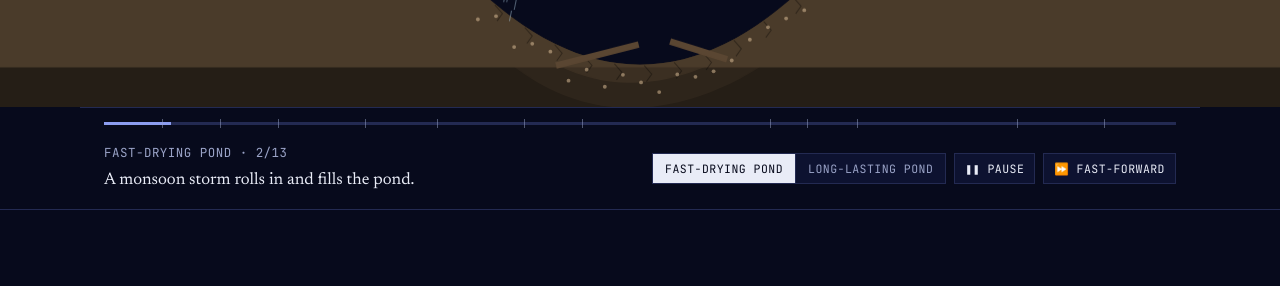
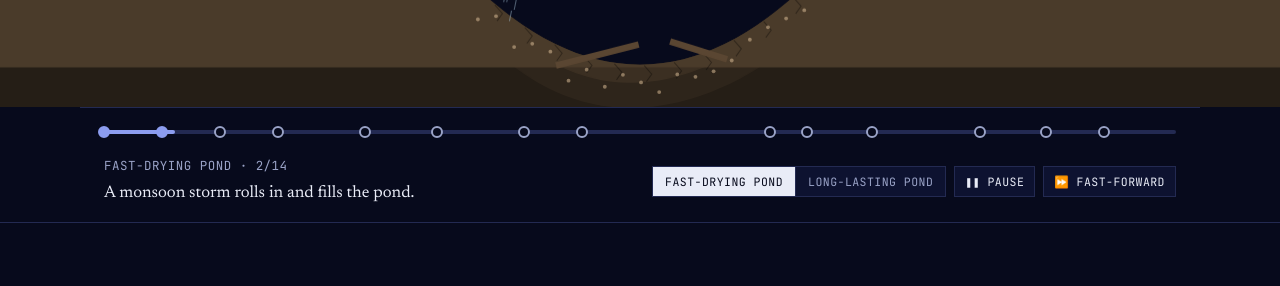
Before and after one commit to JonahKotzen/JonahKotzen.github.io, a plain HTML site: page index.html in a window 1280 px wide. Shown: the part 1920-2206 px from the top of the page. Drawn offline with nearby package versions, Linux system fonts and the light colour scheme; animation ran at ten frames a second.

Commit message:
Pond: truer endings, scrubbable timeline, smoother captions (#23)
- Fast-drying pond: both carnivore pairs metamorphose and leave while there's still water; omnivores crowd into the last puddle and only die once it's gone
- Long-lasting pond: carnivores waste away gradually (thinner, paler, ribs, slower, listless near the surface) and die in the water; omnivores walk out
- Timeline: a dot for every event; click a dot to jump, drag the bar to scrub, arrow keys step between events
- Captions crossfade smoothly with no flicker or layout jump

```diff
--- a/index.html
+++ b/index.html
@@ -160,9 +160,17 @@ header.hero{position:relative;overflow:hidden;border-bottom:1px solid var(--line
 .pond canvas{display:block;width:100%;height:auto;aspect-ratio:1200/440}
 .pond-progress{grid-column:1/-1;height:3px;background:var(--line);position:relative;overflow:hidden;flex-basis:100%}
 .pond-progress i{position:absolute;left:0;top:0;bottom:0;width:0;background:var(--accent);transition:width .25s linear}
-.pond-progress{overflow:visible;margin-bottom:6px}
-.pond-progress b{position:absolute;top:-3px;width:1px;height:9px;background:var(--muted);opacity:.5}
-.pond-cap{transition:opacity .22s ease}
+.pond-progress{overflow:visible;margin:8px 0 10px;height:4px;border-radius:4px;cursor:pointer;touch-action:none}
+.pond-progress::before{content:"";position:absolute;left:0;right:0;top:-12px;bottom:-12px}
+.pond-progress i{border-radius:4px;transition:none}
+.pond-progress:focus-visible{outline:2px solid var(--accent);outline-offset:8px}
+.pond-progress .mk{position:absolute;top:50%;width:12px;height:12px;margin:-6px 0 0 -6px;padding:0;border-radius:50%;border:2px solid var(--muted);background:var(--bg);cursor:pointer;transition:transform .2s,border-color .2s,background .2s}
+.pond-progress .mk::after{content:"";position:absolute;inset:-8px}
+.pond-progress .mk.past{border-color:var(--accent);background:var(--accent)}
+.pond-progress .mk:hover,.pond-progress .mk:focus-visible{transform:scale(1.4);border-color:var(--ink)}
+.pond-cap{display:grid}
+.pond-cap span{grid-area:1/1;opacity:0;transform:translateY(6px);transition:opacity .5s ease,transform .5s ease}
+.pond-cap span.on{opacity:1;transform:none}
 .seg{display:inline-flex;border:1px solid var(--line);background:var(--paper)}
 .seg button{font-family:var(--mono);font-size:.72rem;letter-spacing:.04em;text-transform:uppercase;border:0;background:transparent;color:var(--muted);padding:7px 12px;cursor:pointer;transition:background .2s,color .2s}
 .seg button+button{border-left:1px solid var(--line)}
@@ -429,7 +437,7 @@ footer .fine{flex-basis:100%;font-family:var(--mono);font-size:.7rem;color:var(-
     <p class="pond-toast" role="status" aria-live="polite"></p>
   </div>
   <div class="pond-bar wrap">
-    <div class="pond-progress" aria-hidden="true"><i></i></div>
+    <div class="pond-progress" tabindex="0" role="group" aria-label="Story timeline: drag to scrub, click a marker to jump, or use the arrow keys"><i></i></div>
     <p class="pond-story"><span class="pond-step mono"></span><span class="pond-cap" aria-live="polite"></span></p>
     <div class="ctrls">
       <div class="seg" role="group" aria-label="Choose an ending">
--- a/pond.js
+++ b/pond.js
@@ -40,13 +40,15 @@
              [33, 'Tadpoles that eat shrimp turn carnivore; tadpoles that graze algae turn omnivore.']],
     dry: [[46, 'No more rain. The pond dries fast.'],
           [48.5, 'Carnivores develop faster: legs, then out onto the shore as the tail is reabsorbed.'],
-          [52, 'The slower omnivores are still tadpoles, and they get stranded as the water disappears.'],
-          [63, 'The pond is gone. Only the carnivores made it out.'],
+          [53, 'The slower omnivores are still tadpoles, crowding into the last of the water.'],
+          [60.5, 'The last water disappears, and the omnivores are stranded.'],
+          [65, 'The pond is gone. Only the carnivores made it out.'],
           [69, 'Fast-drying ponds favor carnivores.']],
     wet: [[40, 'This pond had few shrimp, and they are gone as the water shrinks.'],
           [46, 'A second storm floods the pond even higher.'],
-          [50, 'With no shrimp left, the carnivores starve. The omnivores keep grazing.'],
-          [61, 'In a long-lasting pond, the omnivores develop and walk out.'],
+          [50, 'With no shrimp left, the carnivores slowly waste away. The omnivores keep grazing.'],
+          [57, 'The starving carnivores die in the water while the omnivores grow legs.'],
+          [62, 'In a long-lasting pond, the omnivores develop and walk out.'],
           [71, 'Long-lasting ponds favor omnivores.']]
   };
   const ENDT = { dry: 74, wet: 76 };
@@ -138,10 +140,13 @@
   function slot(t, list) { // every swimming tadpole gets its own evenly spaced x across the water that's left
     const n = list.length, idx = list.indexOf(t);
     const q = (sd) => tads.filter(o => o.side === sd && (o.state === 'meta' || o.state === 'emerge')).length; // leave room for metamorphs queuing at each shore
-    const xl = Math.max(edge(-1) + 70 + 52 * q(-1), 360), xr = Math.min(edge(1) - 70 - 52 * q(1), 840), x = n ? lerp(xl, Math.max(xl, xr), (idx + 0.5) / n) : 600;
-    const y = t.role === 'carn' ? lerp(wl + 26, floor(x) - 30, 0.3) : floor(x) - 20;
-    return { x, y: Math.max(wl + 18, y) };
+    let xl = Math.max(edge(-1) + 70 + 52 * q(-1), 360), xr = Math.min(edge(1) - 70 - 52 * q(1), 840);
+    if (xr - xl < 38 * n) { xl = Math.min(575, edge(-1) + 14); xr = Math.max(625, edge(1) - 14); }   // shrinking puddle: crowd in, slightly staggered
+    const x = n ? lerp(xl, Math.max(xl, xr), (idx + 0.5) / n) : 600;
+    const y = t.role === 'carn' ? lerp(wl + 26, floor(x) - 30, 0.3) : floor(x) - 20 - (idx % 2) * 8;
+    return { x, y: Math.min(Math.max(wl + 10, y), floor(x) - 6) };
   }
+  const starveOf = (t) => { if (scen !== 'wet' || t.role !== 'carn') return 0; const r = t.i < 4 ? Math.floor(t.i / 2) : 3 - Math.floor(t.i / 2); return win(T, 47 + r * 1.2, 59 + r * 1.6); };
   const size = (t) => (8 + 12 * win(T, 29, 44)) * (0.85 + 0.35 * t.c);
   const mouth = (t) => { const s = size(t); return { x: t.x + Math.sign(t.fs) * s, y: t.y + s * lerp(0.45, 0.22, t.c) }; };
 
@@ -150,15 +155,15 @@
     if (t.state === 'egg') { if (T > 29 + t.i * 0.25) { const e = eggs[t.i * 6]; t.state = 'swim'; t.x = e.x; t.y = floor(e.x) - e.dy; } else return; }
     t.c = t.role === 'carn' ? lerp(0.45, 1, win(T, 33, 44)) : lerp(0.45, 0.05, win(T, 33, 44));
     const rank = t.i < 4 ? Math.floor(t.i / 2) : 3 - Math.floor(t.i / 2), o = rank * (t.role === 'carn' ? 2.2 : 3); // animals nearest the shore go first // each animal on its own schedule
-    t.dev = dry ? (t.role === 'carn' ? win(T, 40 + o, 50 + o) : 0.5 * win(T, 41, 64)) : (t.role === 'carn' ? 0.4 * win(T, 41, 51) : win(T, 48 + o, 59 + o));
-    const starve = !dry && t.role === 'carn' ? win(T, 50, 56) : 0;
+    t.dev = dry ? (t.role === 'carn' ? win(T, 38 + o * 0.9, 47 + o * 0.9) : 0.5 * win(T, 41, 64)) : (t.role === 'carn' ? 0.4 * win(T, 41, 51) : win(T, 48 + o, 59 + o));
+    const starve = starveOf(t);
     const px = t.x, py = t.y;
     if (t.state === 'swim') {
       const sl = slot(t, row), gap = (edge(1) - edge(-1) - 110) / Math.max(1, row.length), sweep = Math.min(16, gap * 0.15) * (1 - starve);
       let tx = sl.x + Math.sin(clock * 0.55 + t.ph) * sweep, ty = sl.y + Math.sin(clock * 1.1 + t.ph) * 3;
-      if (starve) ty = lerp(ty, floor(tx) - 70, starve); // weakening carnivores sag; they sink the rest of the way once dead
-      const nx = damp(t.x, tx, 1.6, dt), ny = damp(t.y, ty, 1.6, dt), vx = nx - t.x;
-      if (Math.abs(vx) > 0.04 * 60 * dt) t.face = vx > 0 ? 1 : -1;
+      if (starve) { tx = lerp(tx, 600 + (tx - 600) * 0.85, starve); ty = lerp(ty, wl + 20, starve); } // weak, starving carnivores drift listlessly near the surface; they sink once dead // weakening carnivores sag; they sink the rest of the way once dead
+      const sp = 1.6 * (1 - 0.7 * starve), nx = damp(t.x, tx, sp, dt), ny = damp(t.y, ty, sp, dt), vx = nx - t.x;
+      if (starve < 0.15 && Math.abs(vx) > 0.04 * 60 * dt) t.face = vx > 0 ? 1 : -1;   // weak starving carnivores stop turning around
       t.gape = 0;
       if (t.role === 'carn') shrimp.forEach(sh => { if (sh.by === t && sh.alive && T > sh.eatAt - 1.4) { t.face = sh.x > t.x ? 1 : -1; t.gape = Math.max(t.gape, win(T, sh.eatAt - 1.4, sh.eatAt - 0.3)); } });
       if (t.role === 'omni' && T > 33) { t.gape = 0.5 + 0.5 * Math.sin(clock * 26 + t.ph); if (R(clock * 31 + t.i) < dt * 3) bits.push({ x: t.x + Math.sign(t.fs) * s * 0.9, y: t.y + s * 0.6, t: 0 }); }
@@ -167,20 +172,20 @@
       t.x = nx; t.y = ny;
       if (starve >= 1) { t.state = 'dead'; t.dead = 0; }
       else if (t.dev > 0.9) { t.state = 'meta'; t.m = 0; t.mx = t.x; t.my = t.y; t.ord = tads.filter(o => o !== t && o.side === t.side && (o.state === 'meta' || o.state === 'emerge')).length; }
-      else if (dry && t.role === 'omni' && (wl > 395 || (room() < 56 * row.filter(o => o.role === 'omni').length))) { t.state = 'dead'; t.dead = 0; }
+      else if (dry && t.role === 'omni' && wl > 391 + 2 * (t.i % 4)) { t.state = 'dead'; t.dead = 0; }
     } else if (t.state === 'meta') {      // eased swim to its own waiting spot in the shallows (queued by arrival)
-      t.m = Math.min(1, t.m + dt / 4);
+      t.m = Math.min(1, t.m + dt / 3);
       const tx = edge(t.side) - t.side * (18 + 52 * t.ord), ty = wl + 9;
       const up = ease(Math.min(1, t.m / 0.35)), along = ease(clamp((t.m - 0.25) / 0.75, 0, 1)); // rise to the surface, then travel along it
       if (t.role === 'omni') { t.x = lerp(t.mx, tx, ease(t.m)); t.y = Math.max(ty, Math.min(lerp(t.my, ty, ease(t.m)), floor(t.x) - 50)); } // swim low over the bottom toward shore
       else { t.x = lerp(t.mx, tx, along); t.y = lerp(t.my, ty, up); }
       t.face = t.side; t.fs = damp(t.fs, t.side, 5, dt); t.pitch = damp(t.pitch, 0, 4, dt);
-      const busy = tads.some(o => o !== t && o.side === t.side && o.state === 'emerge');
+      const busy = tads.some(o => o !== t && o.side === t.side && o.state === 'emerge' && o.k < 0.55);
       if (t.m >= 1 && !busy && !tads.some(o => o !== t && o.side === t.side && o.state === 'meta' && o.ord < t.ord)) {
-        t.state = 'emerge'; t.k = 0; t.x0 = t.x; t.y0 = t.y; t.spot = edge(t.side) + t.side * 34;
+        t.state = 'emerge'; t.k = 0; t.x0 = t.x; t.y0 = t.y; t.spot = edge(t.side) + t.side * 30;
       }
     } else if (t.state === 'emerge') {    // crawl out to a fixed spot on the beach while the tail shrinks
-      t.k = Math.min(1, t.k + dt / 5); const u = ease(t.k);
+      t.k = Math.min(1, t.k + dt / 4); const u = ease(t.k);
       t.x = lerp(t.x0, t.spot, u); t.y = lerp(t.y0, floor(t.x) - s * 0.6, ease(Math.min(1, t.k * 1.6)));
       if (t.k >= 1) { t.state = 'hop'; t.h = 0; t.x0 = t.x; }
     } else if (t.state === 'hop') {       // toadlet hops away over the bank
@@ -220,16 +225,40 @@
     return out;
   }
 
-  let lastStage = -1, tickFor = '';
+  /* ---------- story bar: event markers you can click, a track you can scrub, a crossfading caption ---------- */
+  let lastStage = -1, tickFor = '', seeking = false, capFlip = 0;
+  const stages = () => STAGES.common.concat(STAGES[scen]);
+  const capSpans = capEl ? [0, 1].map(() => { const sp = document.createElement('span'); capEl.appendChild(sp); return sp; }) : [];
+  function showCap(txt) {
+    if (!capSpans.length) return;
+    const cur = capSpans[capFlip], nxt = capSpans[1 - capFlip];
+    if (cur.textContent === txt && cur.classList.contains('on')) return;
+    nxt.textContent = txt; nxt.classList.add('on'); cur.classList.remove('on'); capFlip = 1 - capFlip;
+  }
   function ticks(list) {
     const bar = $('.pond-progress'); if (!bar || tickFor === scen) return; tickFor = scen;
-    bar.querySelectorAll('b').forEach(b => b.remove());
-    list.forEach(([t]) => { if (!t) return; const b = document.createElement('b'); b.style.left = (100 * t / ENDT[scen]) + '%'; bar.appendChild(b); });
+    bar.querySelectorAll('.mk').forEach(b => b.remove());
+    list.forEach(([t, txt], i) => { const b = document.createElement('button'); b.type = 'button'; b.className = 'mk'; b.style.left = (100 * t / ENDT[scen]) + '%';
+      b.setAttribute('aria-label', `Jump to step ${i + 1}: ${txt}`); b.title = txt; b.dataset.i = i;
+      b.addEventListener('click', (e) => { e.stopPropagation(); seek(t + 0.05); }); bar.appendChild(b); });
   }
   function caption() {
-    const list = STAGES.common.concat(STAGES[scen]); let idx = 0; list.forEach((s, i) => { if (T >= s[0]) idx = i; });
+    const list = stages(); let idx = 0; list.forEach((s, i) => { if (T >= s[0]) idx = i; });
+    if (seeking) return;
     if (barEl) barEl.style.width = (100 * clamp(T / ENDT[scen], 0, 1)).toFixed(2) + '%';
-    if (idx !== lastStage) { lastStage = idx; if (capEl) { const txt = list[idx][1]; capEl.style.opacity = 0; clearTimeout(caption.t); caption.t = setTimeout(() => { capEl.textContent = txt; capEl.style.opacity = 1; }, 220); } ticks(list); if (stepEl) stepEl.textContent = `${scen === 'dry' ? 'Fast-drying pond' : 'Long-lasting pond'} · ${idx + 1}/${list.length}`; }
+    if (idx !== lastStage) {
+      lastStage = idx; ticks(list); showCap(list[idx][1]);
+      if (stepEl) stepEl.textContent = `${scen === 'dry' ? 'Fast-drying pond' : 'Long-lasting pond'} · ${idx + 1}/${list.length}`;
+      $('.pond-progress') && $('.pond-progress').querySelectorAll('.mk').forEach(b => b.classList.toggle('past', +b.dataset.i <= idx));
+    }
+  }
+  function seek(t) {
+    t = clamp(t, 0, ENDT[scen] - 0.05);
+    const keepAlt = autoAlt; autoAlt = false; seeking = true;
+    if (t < T) reset();
+    while (T < t) step(1 / 60);
+    seeking = false; autoAlt = keepAlt; caption(); draw();
+    userStarted = true; sync();
   }
 
   /* ---------- drawing ---------- */
@@ -284,7 +313,7 @@
   function drawTad(t) {
     if (t.fade <= 0) return;
     if (t.state === 'emerge' || t.state === 'hop') return drawFroglet(t);
-    const s = size(t), c = t.c, dead = t.state === 'dead', starve = scen === 'wet' && t.role === 'carn' ? win(T, 50, 56) : 0;
+    const s = size(t), c = t.c, dead = t.state === 'dead', starve = starveOf(t);
     ctx.save(); ctx.globalAlpha = t.fade; ctx.translate(t.x, t.y);
     ctx.scale(Math.abs(t.fs) < 0.15 ? Math.sign(t.fs || 1) * 0.15 : t.fs, dead ? -1 : 1); ctx.rotate(t.pitch);
     const body = mix(mix('#8D8A4E', '#D9703F', c), '#A39E92', Math.max(starve * 0.8, dead ? 0.6 : 0)), line = c > 0.5 ? '#7A3A1E' : '#4C4A2A';
@@ -300,9 +329,10 @@
     ctx.strokeStyle = body; ctx.lineCap = 'round';
     if (hind > 0) { ctx.lineWidth = s * 0.16; ctx.beginPath(); ctx.moveTo(-s * 0.6, s * 0.35); ctx.lineTo(-s * (0.6 + 0.5 * hind), s * (0.35 + 0.45 * hind)); ctx.lineTo(-s * (0.3 + 0.6 * hind), s * (0.4 + 0.6 * hind)); ctx.stroke(); }
     if (fore > 0) { ctx.lineWidth = s * 0.12; ctx.beginPath(); ctx.moveTo(s * 0.35, s * 0.45); ctx.lineTo(s * (0.4 + 0.15 * fore), s * (0.45 + 0.45 * fore)); ctx.stroke(); }
-    const ry = s * lerp(0.84, 0.7, c) * (1 - 0.15 * starve);
+    const ry = s * lerp(0.84, 0.7, c) * (1 - 0.42 * starve);
     ctx.fillStyle = body; ctx.strokeStyle = line; ctx.lineWidth = 1.2; ctx.beginPath(); ctx.ellipse(0, 0, s, ry, 0, 0, TAU); ctx.fill(); ctx.stroke();
     ctx.fillStyle = 'rgba(255,240,220,0.35)'; ctx.beginPath(); ctx.ellipse(-s * 0.1, ry * 0.42, s * 0.7, ry * 0.42, 0, 0, Math.PI); ctx.fill();
+    if (starve > 0.25) { ctx.strokeStyle = `rgba(60,45,35,${0.5 * win(starve, 0.25, 0.7)})`; ctx.lineWidth = 1; for (let k = -1; k <= 1; k++) { ctx.beginPath(); ctx.arc(-s * 0.1 + k * s * 0.22, ry * 0.1, ry * 0.55, 0.6, 2.5); ctx.stroke(); } }
     if (c > 0.15) { ctx.fillStyle = `rgba(160,50,30,${(0.25 + 0.4 * c) * (1 - starve * 0.7)})`; ctx.beginPath(); ctx.ellipse(s * 0.28, s * 0.12, s * (0.12 + 0.28 * c), s * (0.1 + 0.2 * c), 0.3, 0, TAU); ctx.fill(); }
     if (c < 0.6) { ctx.strokeStyle = 'rgba(60,55,30,0.45)'; ctx.lineWidth = 1; ctx.beginPath(); ctx.arc(-s * 0.15, s * 0.2, s * 0.24 * (1 - c), 0, 5.2); ctx.stroke(); }
     if (dead) { const r = Math.max(3.5, s * 0.24); ctx.strokeStyle = '#D22B2B'; ctx.lineWidth = Math.max(2, r * 0.5); ctx.lineCap = 'round'; ctx.beginPath(); ctx.moveTo(s * 0.45 - r, -s * 0.3 - r); ctx.lineTo(s * 0.45 + r, -s * 0.3 + r); ctx.moveTo(s * 0.45 + r, -s * 0.3 - r); ctx.lineTo(s * 0.45 - r, -s * 0.3 + r); ctx.stroke(); }
@@ -373,6 +403,18 @@
   if (pb) pb.addEventListener('click', () => { userStarted = true; setPause(!paused); sync(); });
   if (ff) ff.addEventListener('click', () => { speed = speed === 1 ? 4 : 1; ff.setAttribute('aria-pressed', String(speed > 1)); ff.textContent = speed > 1 ? '⏩ 4× on' : '⏩ Fast-forward'; if (!running) draw(); });
 
+  const track = $('.pond-progress');
+  if (track) {
+    let drag = false, want = null, pend = false;
+    const at = (e) => { const r = track.getBoundingClientRect(); return clamp((e.clientX - r.left) / r.width, 0, 1) * ENDT[scen]; };
+    const go = () => { pend = false; if (want !== null) { seek(want); want = null; } };
+    const queue = (t) => { want = t; if (!pend) { pend = true; requestAnimationFrame(go); } };
+    track.addEventListener('pointerdown', (e) => { if (e.target.classList.contains('mk')) return; drag = true; track.classList.add('scrub'); track.setPointerCapture(e.pointerId); queue(at(e)); });
+    track.addEventListener('pointermove', (e) => { if (drag) queue(at(e)); });
+    const end = () => { drag = false; track.classList.remove('scrub'); };
+    track.addEventListener('pointerup', end); track.addEventListener('pointercancel', end);
+    track.addEventListener('keydown', (e) => { const list = stages(); if (e.key === 'ArrowRight') { const n = list.find(s => s[0] > T + 0.1); if (n) seek(n[0] + 0.05); e.preventDefault(); } if (e.key === 'ArrowLeft') { const prev = list.filter(s => s[0] < T - 0.6).pop(); seek(prev ? prev[0] + 0.05 : 0); e.preventDefault(); } });
+  }
   palette(); resize(); reset(); cam.vw = camTarget(); draw(); syncButtons(); setPause(false);
   if (ff) ff.textContent = '⏩ Fast-forward';
   if (reduce) setPause(true);
```
